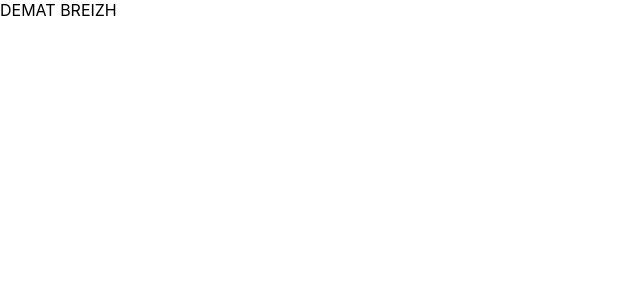
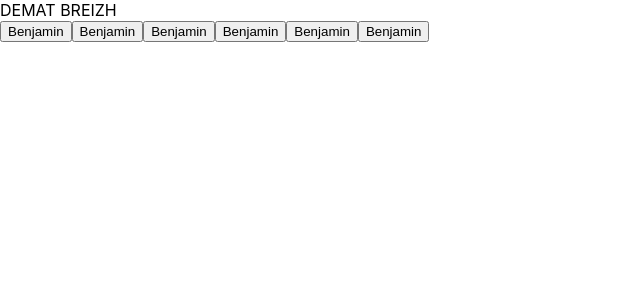
Before and after one commit to champix56/2022-05-23-tjs, a React (Create React App) app: page / in a window 1280 px wide. Shown: the top 300 px of the page, without its empty margins (0-640 px from the left). Built offline with nearby package versions, Linux system fonts and the light colour scheme.

Commit message:
creation d'un composant ui function

```diff
--- a/src/App/App.js
+++ b/src/App/App.js
@@ -1,10 +1,16 @@
 import React from 'react';
 import './App.css';
-
+import Button from './components/Button/Button'
 function App() {
   return (
     <div className="App">
-     DEMAT BREIZH
+     DEMAT BREIZH<br/>
+     <Button/>
+     <Button/>
+     <Button/>
+     <Button/>
+     <Button/>
+     <Button/>
     </div>
   );
 }
--- /dev/null
+++ b/src/App/components/Button/Button.js
@@ -0,0 +1,9 @@
+import React from 'react';
+
+// contenu du cmp
+function Button(props) {
+    return <button>Benjamin</button>;
+}
+
+//exportation
+export default Button;
```
